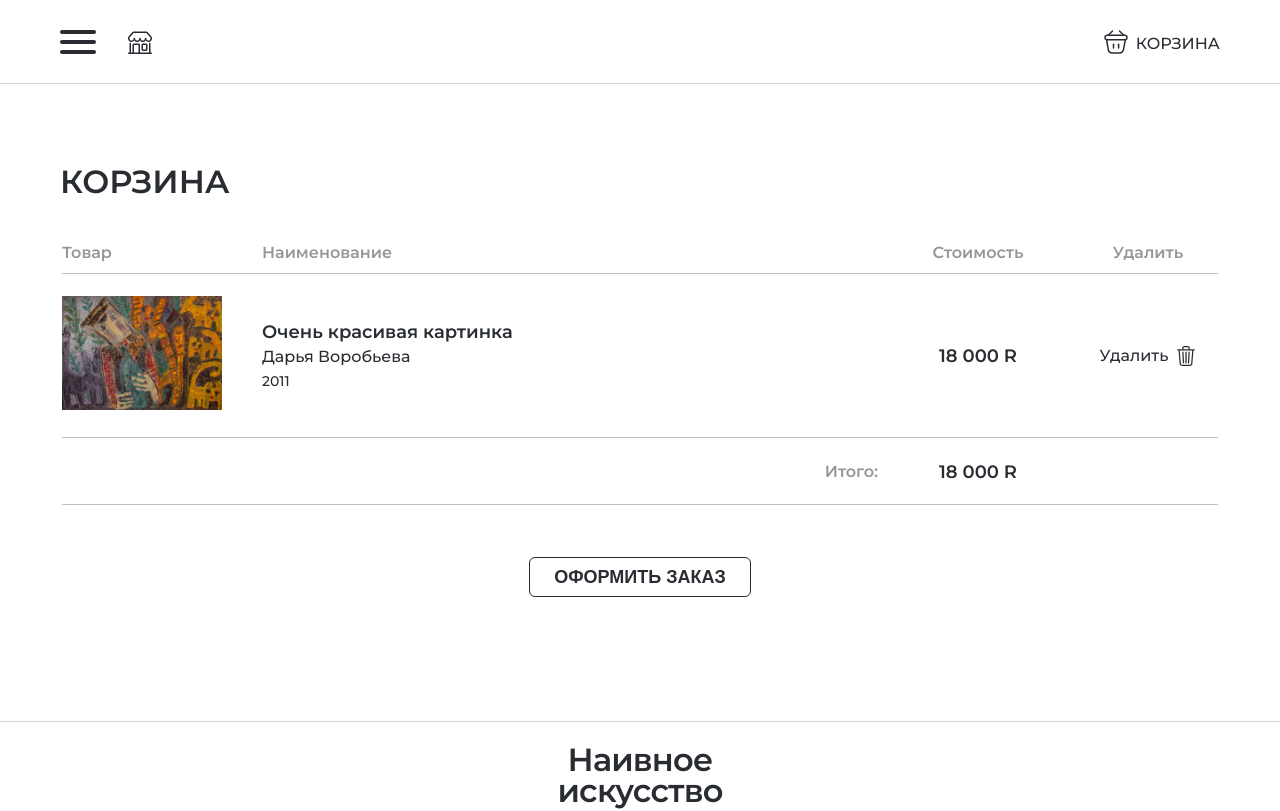
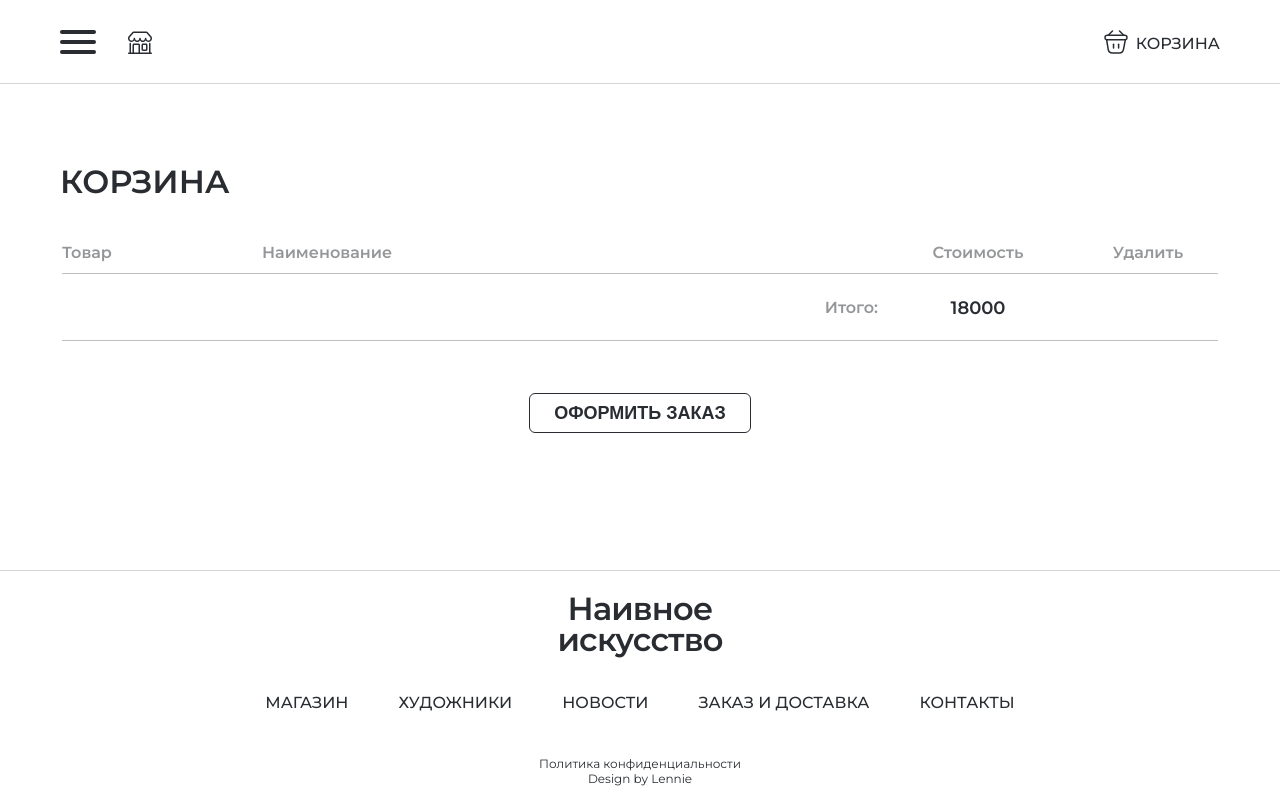
Before and after one commit to AlenaGM/naive, a Vue app: page /naive/cart in a window 1280 px wide. Shown: the top 811 px of the page. Built offline with nearby package versions, Linux system fonts and the light colour scheme.

Commit message:
todo upd

```diff
--- a/src/components/CartDetails.vue
+++ b/src/components/CartDetails.vue
@@ -11,14 +11,26 @@
         </tr>
       </thead>
       <tbody>
-        <tr>
-          <td><img src="img/item-1.jpg" /></td>
+        <tr v-for="item of cartStore.cart">
           <td>
-            <span>Очень красивая картинка</span>
-            <div>Дарья Воробьева</div>
-            <div>2011</div>
+            <img :src="item.image" :alt="item.title" />
           </td>
-          <td><span>18 000 R</span></td>
+          <td>
+            <span>{{ item.title }}</span>
+            <div>{{ item.artistName }}</div>
+            <div>{{ item.created }}</div>
+          </td>
+          <td>
+            <span>
+              {{
+                new Intl.NumberFormat("ru-RU", {
+                  style: "currency",
+                  currency: "RUB",
+                  minimumFractionDigits: 0,
+                }).format(item.price)
+              }}
+            </span>
+          </td>
           <td>
             Удалить
             <img src="svg/trash.svg" alt="delete icon" />
@@ -28,7 +40,9 @@
       <tfoot>
         <tr>
           <th class="table__total">Итого:</th>
-          <th class="table__sum"><span>18 000 R</span></th>
+          <th class="table__sum">
+            <span> 18000 </span>
+          </th>
         </tr>
       </tfoot>
     </table>
```
Also changed, not shown: todo.txt.
